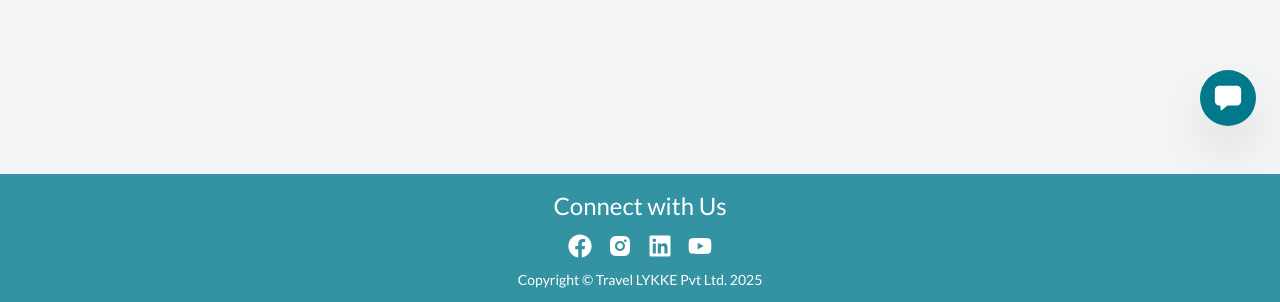
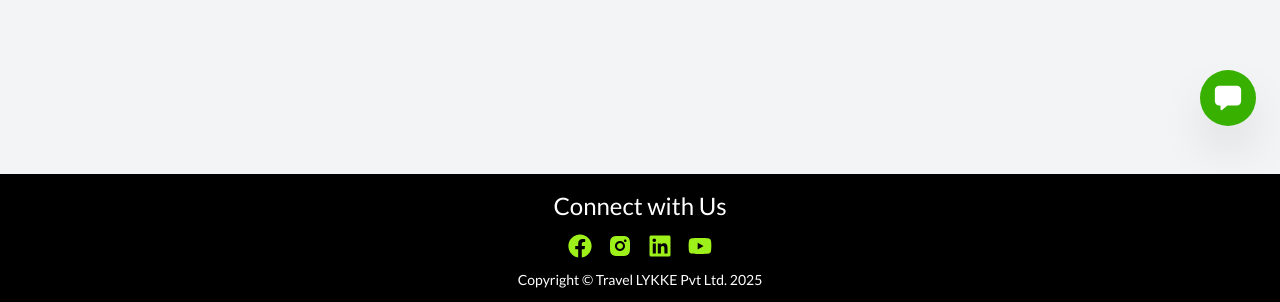
Before and after one commit to priyasharanam1/travel-nextjs, a Next.js app: page /destination/1 in a window 1280 px wide. Shown: the part 650-952 px from the top of the page. Built offline with nearby package versions, Linux system fonts and the light colour scheme; no server answers; a web font is replaced by a local one.

Commit message:
home, footer color updated

```diff
--- a/src/app/destination/[slug]/page.tsx
+++ b/src/app/destination/[slug]/page.tsx
@@ -110,7 +110,7 @@ export default function DestinationPage({
                 <p className="text-lg text-gray-500 mb-2">
                   Duration: {trip.duration}
                 </p>
-                <p className="text-xl font-semibold text-[#00798c] mb-3">
+                <p className="text-xl font-semibold color-secondary mb-3">
                   Price: ${trip.price}
                 </p>
                 <ul className="list-disc pl-5 text-gray-700">
@@ -130,7 +130,7 @@ export default function DestinationPage({
         )}
       </div>
       <Link href="/get-in-touch">
-        <button className="fixed bottom-6 right-6 w-14 h-14 bg-[#00798c] text-3xl text-white font-semibold rounded-full shadow-2xl hover:bg-[#00798ccc] transition duration-300 flex items-center justify-center cursor-pointer">
+        <button className="fixed bottom-6 right-6 w-14 h-14 bgcolor-secondary text-3xl text-white font-semibold rounded-full shadow-2xl hover:bg-[#00798ccc] transition duration-300 flex items-center justify-center cursor-pointer">
         <IoChatbox />
         </button>
       </Link>
--- a/src/app/globals.css
+++ b/src/app/globals.css
@@ -56,3 +56,27 @@ body {
   color: var(--foreground);
   font-family: "Lato", sans-serif;
 }
+
+.color-primary{
+  color: #008000;
+}
+
+.color-secondary{
+  color: #38b000;
+}
+
+.color-light{
+  color: #9ef01a;
+}
+
+.bgcolor-primary{
+  background-color: #008000;
+}
+
+.bgcolor-secondary{
+  background-color: #38b000;
+}
+
+.bgcolor-light{
+  background-color: #9ef01a;
+}
--- a/src/app/layout.tsx
+++ b/src/app/layout.tsx
@@ -38,7 +38,7 @@ export default function RootLayout({
         </nav>
 
         {children}
-        <footer className="w-full text-white z-50 text-center flex flex-col p-4 bg-[#00798ccc]">
+        <footer className="w-full text-white z-50 text-center flex flex-col p-4 bg-black">
           <h2 className="text-2xl mb-3">Connect with Us</h2>
 
           <div className="flex justify-center space-x-4 mb-3">
@@ -46,7 +46,7 @@ export default function RootLayout({
               href="https://www.facebook.com/lykke.travel"
               target="_blank"
               rel="noopener noreferrer"
-              className="text-white hover:translate-y-[-5px] transition-transform duration-300"
+              className="color-light hover:translate-y-[-5px] transition-transform duration-300"
             >
               <FaFacebook size={24} />
             </a>
@@ -55,7 +55,7 @@ export default function RootLayout({
               href="https://www.instagram.com/lykke.travel/"
               target="_blank"
               rel="noopener noreferrer"
-              className="text-white hover:translate-y-[-5px] transition-transform duration-300"
+              className="color-light hover:translate-y-[-5px] transition-transform duration-300"
             >
               <RiInstagramFill size={24} />
             </a>
@@ -64,7 +64,7 @@ export default function RootLayout({
               href="https://www.linkedin.com/company/travel-lykke/"
               target="_blank"
               rel="noopener noreferrer"
-              className="text-white hover:translate-y-[-5px] transition-transform duration-300"
+              className="color-light hover:translate-y-[-5px] transition-transform duration-300"
             >
               <FaLinkedin size={24} />
             </a>
@@ -73,7 +73,7 @@ export default function RootLayout({
               href="https://www.youtube.com/channel/UCIAwGvNuqlh5n1lFKXG2GaA"
               target="_blank"
               rel="noopener noreferrer"
-              className="text-white hover:translate-y-[-5px] transition-transform duration-300"
+              className="color-light hover:translate-y-[-5px] transition-transform duration-300"
             >
               <FaYoutube size={24} />
             </a>
--- a/src/app/page.tsx
+++ b/src/app/page.tsx
@@ -77,7 +77,7 @@ export default function Home() {
         </Swiper>
 
         <motion.div
-          className="absolute top-1/2 left-1/2 transform -translate-x-1/2 -translate-y-1/2 w-60 bg-white z-10 rounded-full shadow-lg p-4 flex items-center justify-between cursor-pointer"
+          className="absolute top-1/2 left-1/2 transform -translate-x-1/2 -translate-y-1/2 w-60 bg-white border-4 border-[#9ef01a] z-10 rounded-full shadow-lg p-4 flex items-center justify-between cursor-pointer"
           whileHover={{ scale: 1.05 }}
           whileTap={{ scale: 0.95 }}
           onClick={() => router.push("/customize")}
@@ -107,7 +107,7 @@ export default function Home() {
                 <h3 className="text-xl font-semibold">{destination.title}</h3>
                 <Link
                   href={`/destination/${destination.handle}`}
-                  className="px-4 py-2 bg-[#00798c] text-white rounded-md hover:bg-[#00798ccc] cursor-pointer transition"
+                  className="px-4 py-2 bgcolor-secondary text-white rounded-md hover:bg-[#00798ccc] cursor-pointer transition"
                 >
                   Explore
                 </Link>
```
